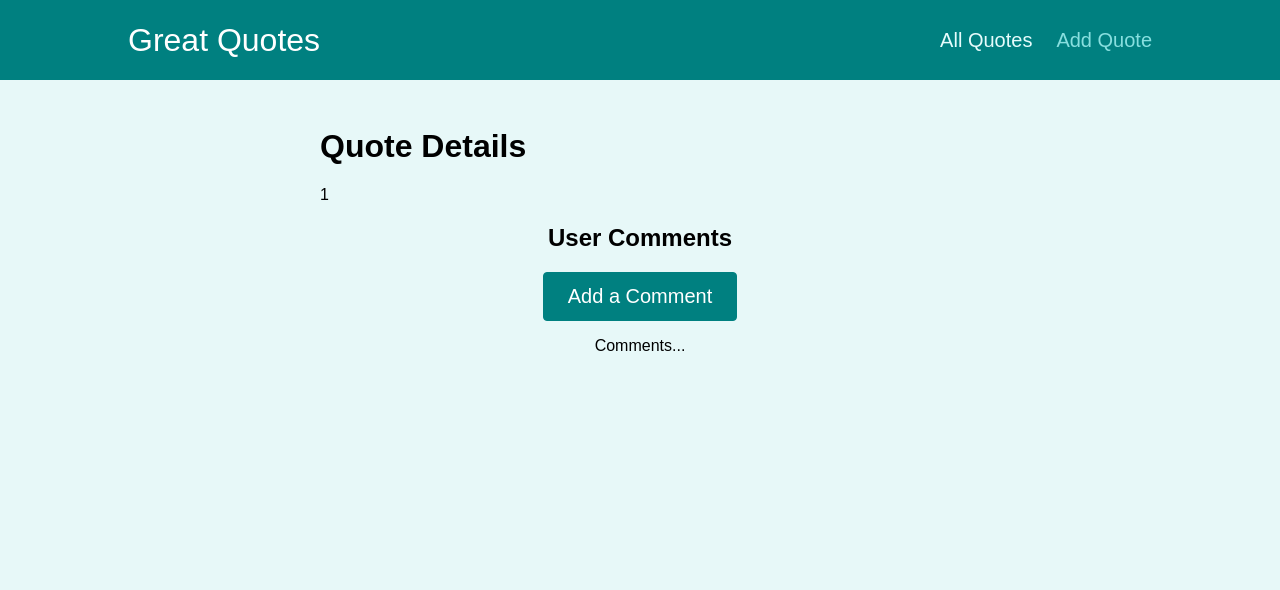
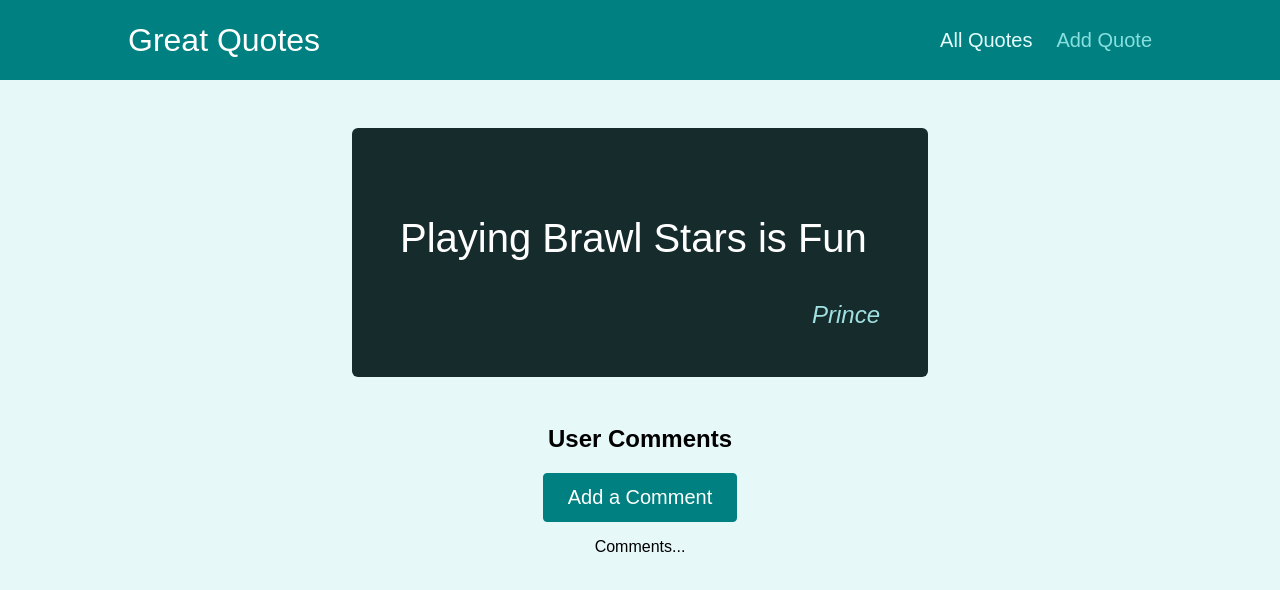
Before and after one commit to KayyamAjay/Routepractice-project, a React (Create React App) app: page /quotes/1/comments in a window 1280 px wide. Shown: the top 590 px of the page. Built offline with nearby package versions, Linux system fonts and the light colour scheme.

Commit message:
Adding No found page

```diff
--- a/src/App.js
+++ b/src/App.js
@@ -3,6 +3,7 @@
 import NewQuote from "./pages/NewQuote";
 import QuoteDetails from "./pages/QuoteDetail";
 import Layout from "./components/layout/Layout";
+import NotFound from "./pages/NotFound";
 function App() {
   return (
     <Layout>
@@ -19,8 +20,11 @@
         <Route path="/newquote">
           <NewQuote />
         </Route>
+        <Route path="*">
+          <NotFound />
+        </Route>
       </Switch>
-    </Layout>
+    </Layout> //path='*' need to added last it checks whethet upper routes is matched or not
   );
 }
 
--- a/src/components/quotes/QuoteItem.js
+++ b/src/components/quotes/QuoteItem.js
@@ -1,4 +1,5 @@
-import classes from './QuoteItem.module.css';
+import classes from "./QuoteItem.module.css";
+import { Link } from "react-router-dom";
 
 const QuoteItem = (props) => {
   return (
@@ -9,9 +10,9 @@
         </blockquote>
         <figcaption>{props.author}</figcaption>
       </figure>
-      <a className='btn'>
+      <Link to={`/quotes/${props.id}`} className="btn">
         View Fullscreen
-      </a>
+      </Link>
     </li>
   );
 };
--- /dev/null
+++ b/src/pages/NotFound.js
@@ -0,0 +1,9 @@
+const NotFound = () => {
+  return (
+    <div className="centered">
+      <h2>Page Not Found</h2>
+    </div>
+  );
+};
+
+export default NotFound;
--- a/src/pages/QuoteDetail.js
+++ b/src/pages/QuoteDetail.js
@@ -1,12 +1,30 @@
 import { Route, useParams } from "react-router";
 import { Fragment } from "react";
 import Comments from "../components/comments/Comments";
+import HighlightedQuote from "../components/quotes/HighlightedQuote";
+
+const Dummy_quotes = [
+  {
+    id: "1",
+    author: "Prince",
+    text: "Playing Brawl Stars is Fun",
+  },
+  {
+    id: "2",
+    author: "Ajay",
+    text: "Practicing React is Fun!",
+  },
+];
+
 const QuoteDetails = () => {
   const pramas = useParams();
+  const quote = Dummy_quotes.find((quote) => quote.id === pramas.quoteid);
+  if (!quote) {
+    return <p>No Quote Found</p>;
+  }
   return (
     <Fragment>
-      <h1>Quote Details</h1>
-      <p>{pramas.quoteid}</p>
+      <HighlightedQuote text={quote.text} author={quote.author} />
       <Route path={`/quotes/${pramas.quoteid}/comments`}>
         <Comments />
       </Route>
```
Also changed, not shown: 1 other file (tests, documents, lock files or other folders).
